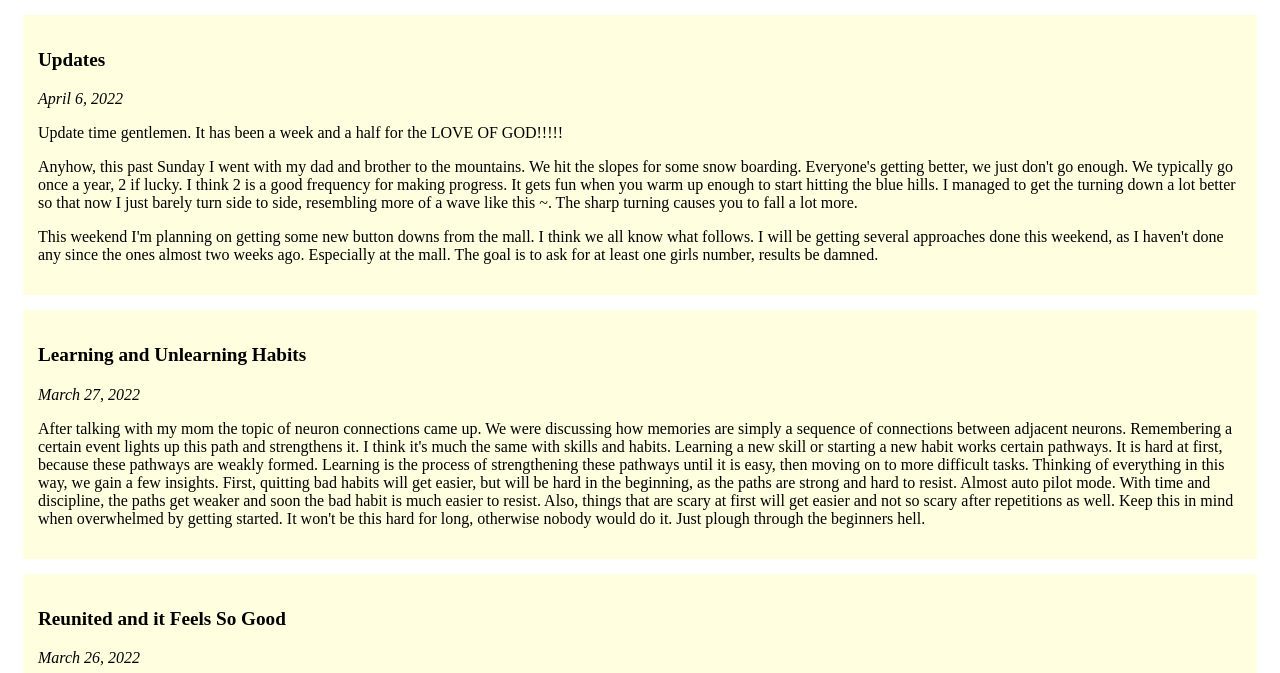
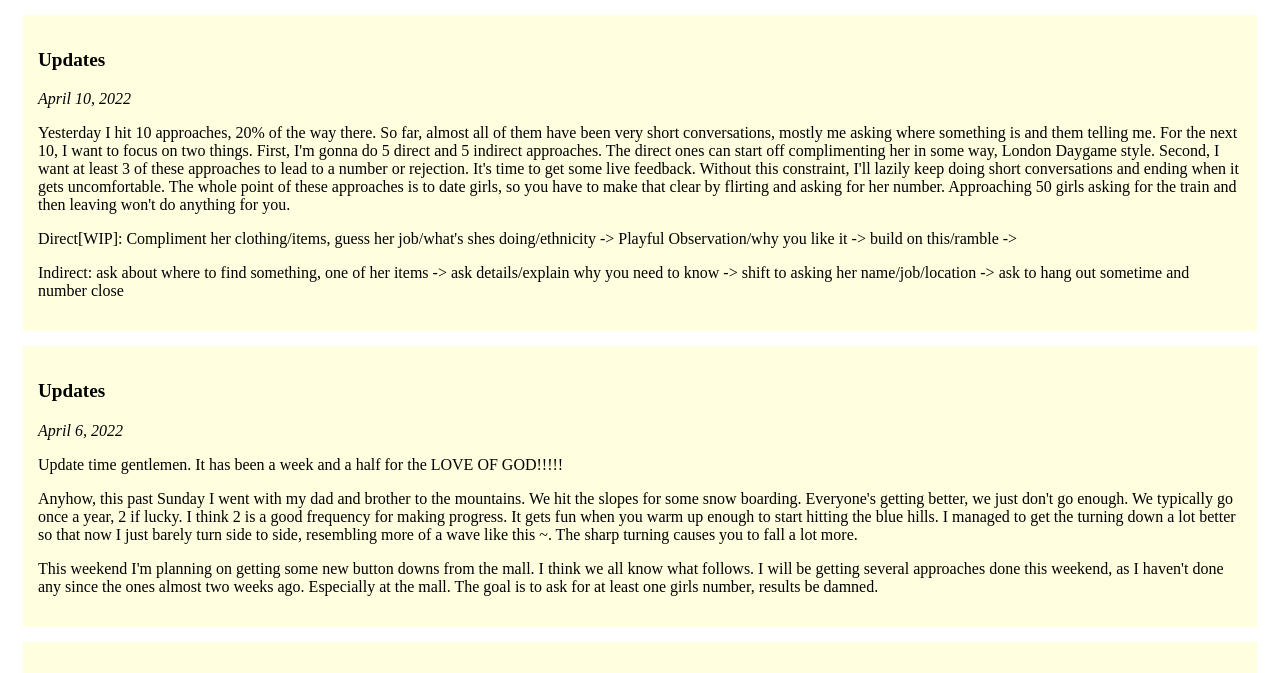
Before and after one commit to burninweedboyz/burninweedboyz.github.io, a plain HTML site: page index.html in a window 1280 px wide. Shown: the part 105-778 px from the top of the page. Drawn offline with Linux system fonts and the light colour scheme.

Commit message:
Update 4/10/22

```diff
--- a/index.html
+++ b/index.html
@@ -21,6 +21,28 @@
         <li><a href="index.html">Blog Feed</a></li>
         <li><a href="about.html">About Me</a></li>
     </ul>-->
+    <div class="post">
+        <p class="post-title">Updates</p>
+        <p class="post-date">April 10, 2022</p>
+        <p>
+            Yesterday I hit 10 approaches, 20% of the way there. So far, almost all of them have been very short
+            conversations, mostly me asking where something is and them telling me. For the next 10, I want to focus on
+            two things. First, I'm gonna do 5 direct and 5 indirect approaches. The direct ones can start off complimenting
+            her in some way, London Daygame style. Second, I want at least 3 of these approaches to lead to a number or
+            rejection. It's time to get some live feedback. Without this constraint, I'll lazily keep doing short
+            conversations and ending when it gets uncomfortable. The whole point of these approaches is to date girls, so
+            you have to make that clear by flirting and asking for her number. Approaching 50 girls asking for the train
+            and then leaving won't do anything for you.
+        </p>
+        <p>
+            Direct[WIP]: Compliment her clothing/items, guess her job/what's shes doing/ethnicity -> Playful Observation/why
+            you like it -> build on this/ramble ->
+        </p>
+        <p>
+            Indirect: ask about where to find something, one of her items -> ask details/explain why you need to know ->
+            shift to asking her name/job/location -> ask to hang out sometime and number close
+        </p>
+    </div>
     <div class="post">
         <p class="post-title">Updates</p>
         <p class="post-date">April 6, 2022</p>
@@ -301,6 +323,21 @@
                     After work I was walking around the Pioneer Square area and saw a girl outside a shop. I had to walk
                     back and sell the confused tourist bit before asking her where the train was. Another one from out
                     of town who didn't know anything. I could've used the same next steps as the approach above.
+                </p>
+            </li>
+            <li>
+                <p>April 9, 2022</p>
+                <p>
+                    Approached a salesgirl at the mall asking if they sold coats. I just wanted to get an approach done
+                    since I was rapidly losing energy and confidence walking around the mall solo.
+                </p>
+            </li>
+            <li>
+                <p>April 9, 2022</p>
+                <p>
+                    Asked the girl behind me if she could watch my stuff. I could've started a conversation on the way
+                    out about one of her items. She seemed to smile at me a few times, so there may have been something
+                    there.
                 </p>
             </li>
         </ol>
```
